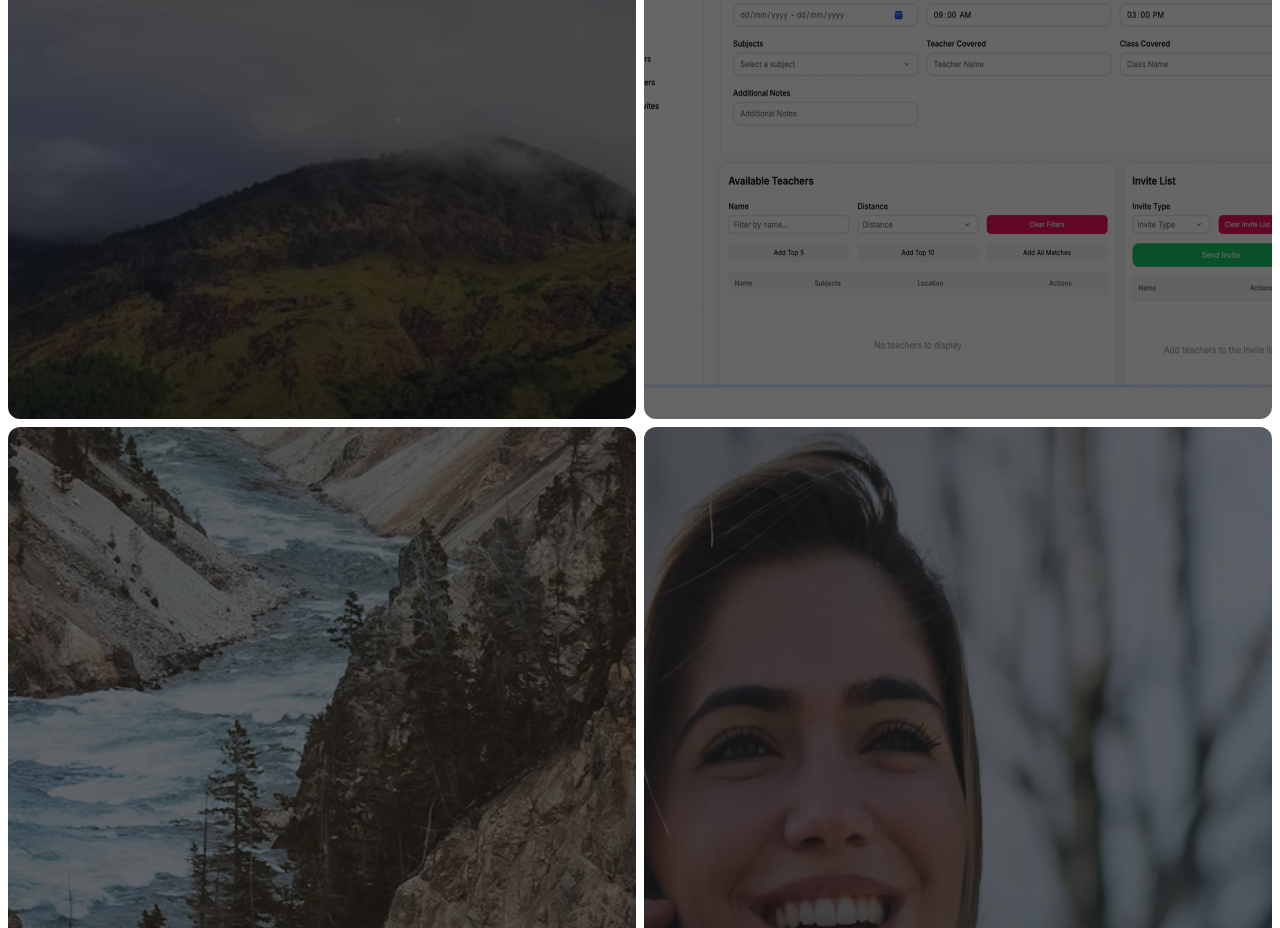
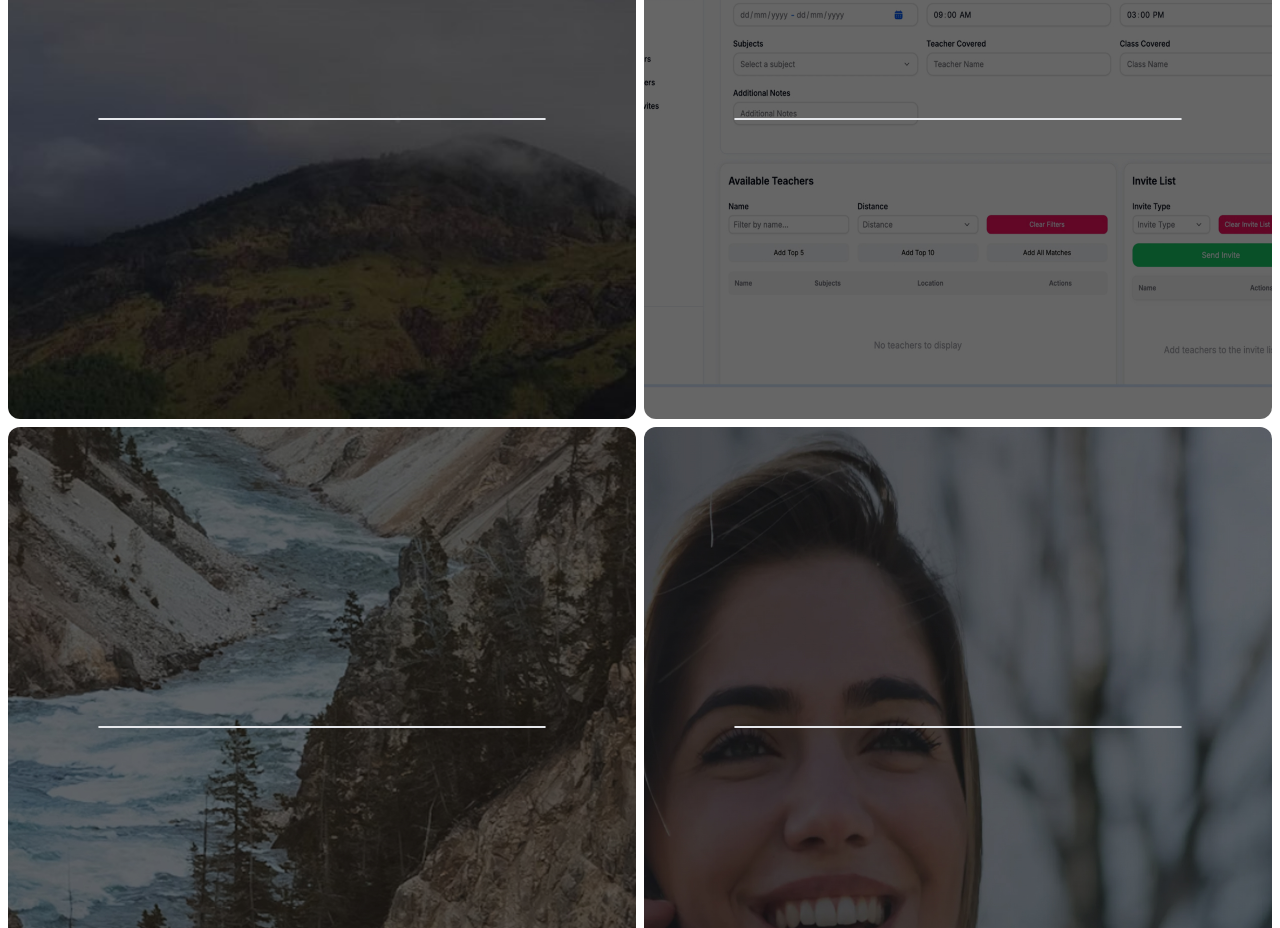
Before and after one commit to davidgeaney/newmadebygeaney, a Next.js app: page / in a window 1280 px wide. Shown: the part 808-1736 px from the top of the page. Built offline with nearby package versions, Linux system fonts and the light colour scheme.

Commit message:
Fix image loading and component structure in work section

```diff
--- a/src/components/sections/work.tsx
+++ b/src/components/sections/work.tsx
@@ -3,11 +3,9 @@
 import Image from 'next/image';
 import Link from 'next/link';
 import { ArrowRightIcon } from '@heroicons/react/24/outline';
-import { useState } from 'react';
+import { useState, useEffect } from 'react';
 
-const WorkSection = () => {
-  const [imageErrors, setImageErrors] = useState<Record<string, boolean>>({});
-  const projects = [
+const projects = [
     {
       id: 'creacy-photography',
       title: 'Creacy Photography',
@@ -45,6 +43,14 @@ const WorkSection = () => {
       website: 'https://dentist-hazel-one.vercel.app/'
     }
   ];
+
+const WorkSection = () => {
+  const [imageErrors, setImageErrors] = useState<Record<string, boolean>>({});
+
+  // Log project data for debugging
+  useEffect(() => {
+    console.log('Projects data:', projects);
+  }, []);
 
   return (
     <section className="py-10">
@@ -92,19 +98,23 @@ const WorkSection = () => {
 
                 {/* Inner Image - Website screenshot (16:9) centered */}
                 <div className="absolute inset-0 flex items-center justify-center p-8 md:p-12 lg:p-16">
-                  <div className="relative w-full max-w-md aspect-video bg-white rounded-md shadow-md overflow-hidden">
-                    {!imageErrors[`${project.id}-inner`] && (
+                  <div className="relative w-full max-w-md aspect-video bg-white/10 rounded-md shadow-md overflow-hidden border border-gray-200">
+                    <div className="relative w-full h-full">
                       <Image
                         src={project.innerImage}
                         alt={project.title}
                         fill
                         className="object-cover transition-transform duration-700 ease-out group-hover:scale-105"
-                        onError={() => {
+                        onError={(e) => {
                           console.error(`Failed to load inner image: ${project.innerImage}`);
-                          setImageErrors(prev => ({ ...prev, [`${project.id}-inner`]: true }));
+                          const target = e.target as HTMLImageElement;
+                          target.style.display = 'none';
+                        }}
+                        onLoad={() => {
+                          console.log(`Successfully loaded: ${project.innerImage}`);
                         }}
                       />
-                    )}
+                    </div>
                   </div>
                 </div>
 
```
